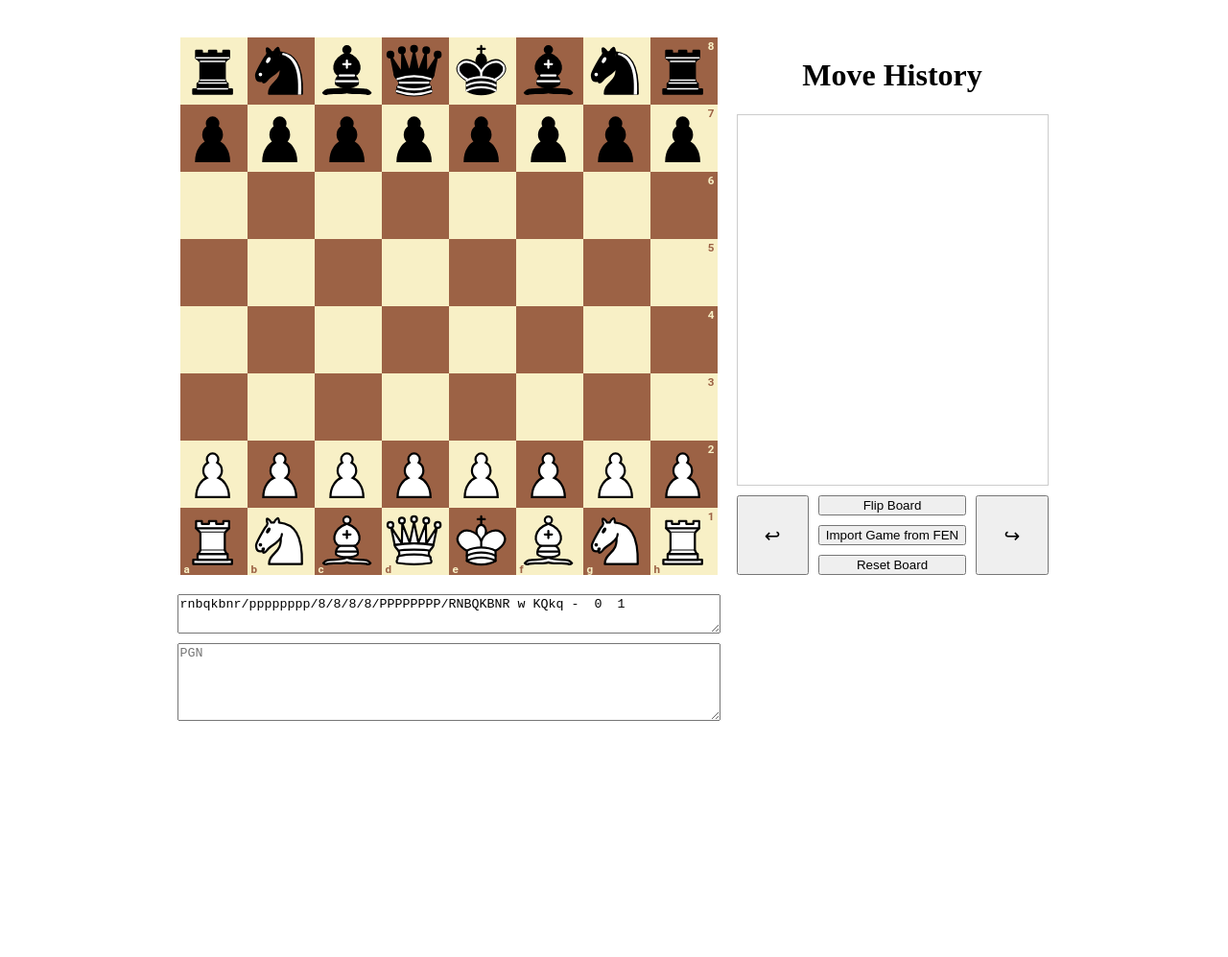
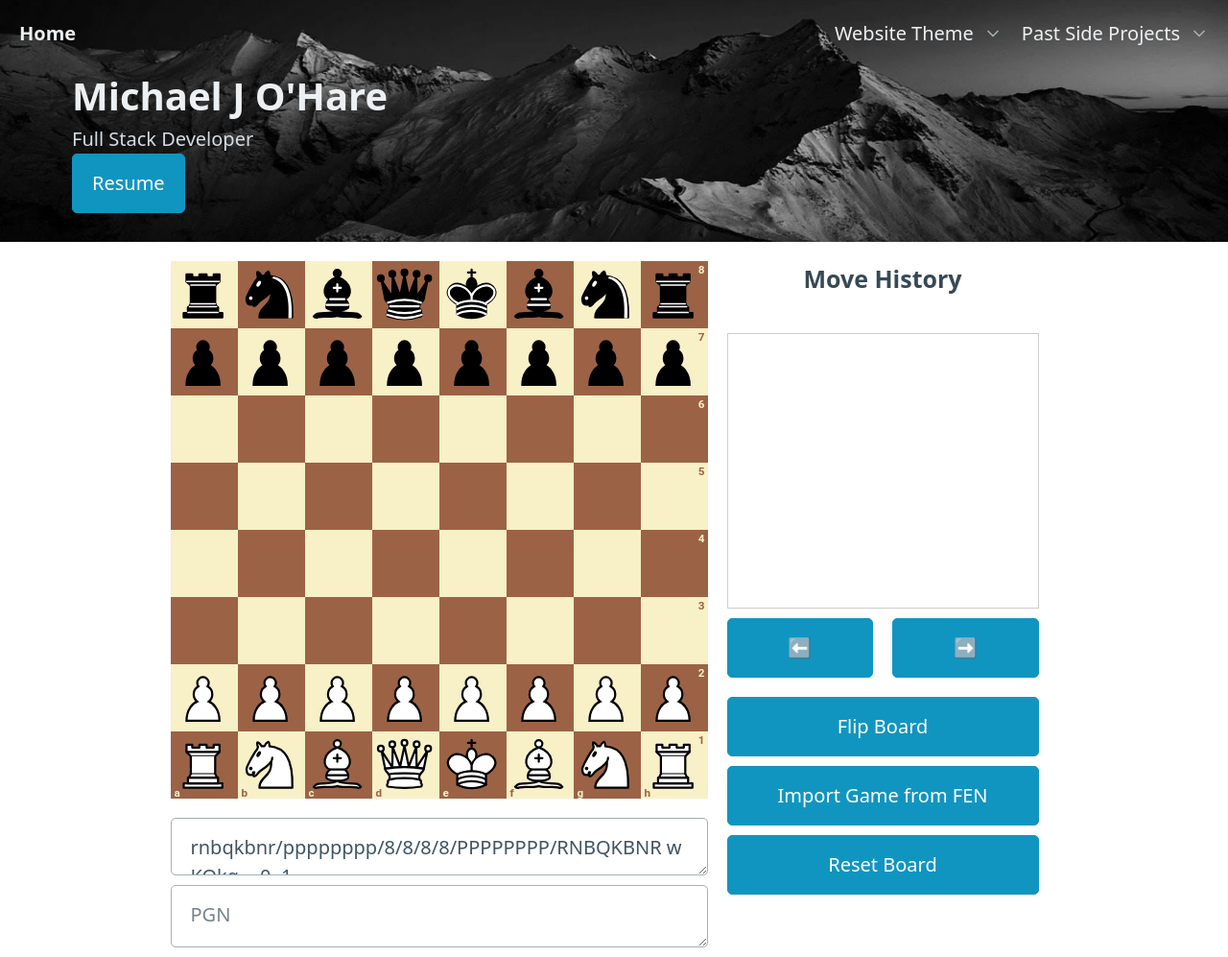
Before and after one commit to MichaelJOHare/michael-j-ohare, a website with bundled scripts: page public/chess/index.html in a window 1280 px wide. Shown: the whole page at 96% size. Before the commit the page ends 800 px from the top, so only its background shows below. Built offline with nearby package versions, Linux system fonts and the light colour scheme.

Commit message:
Fixed some CSS after adding pico, still some touch up work to do

```diff
--- a/public/chess/index.html
+++ b/public/chess/index.html
@@ -2,11 +2,72 @@
 <html lang="en">
   <head>
     <meta charset="UTF-8" />
+    <meta http-equiv="X-UA-Compatible" content="IE=edge" />
     <meta name="viewport" content="width=device-width, initial-scale=1.0" />
+    <link rel="apple-touch-icon" sizes="180x180" href="/apple-touch-icon.png" />
+    <link rel="icon" type="image/png" sizes="32x32" href="/favicon-32x32.png" />
+    <link rel="icon" type="image/png" sizes="16x16" href="/favicon-16x16.png" />
+    <link rel="manifest" href="../site.webmanifest" />
+    <link rel="mask-icon" href="/safari-pinned-tab.svg" color="#2b2d2e" />
+    <meta name="msapplication-TileColor" content="#b91d47" />
+    <meta name="theme-color" content="#ffffff" />
+    <link rel="stylesheet" href="../css/pico.min.css" />
+    <link rel="stylesheet" href="./style.css" />
     <title>Chess</title>
-    <link rel="stylesheet" href="./style.css" />
   </head>
   <body>
+    <div class="hero" data-theme="dark">
+      <nav class="container-fluid">
+        <ul>
+          <li>
+            <a href="../" class="contrast"><strong>Home</strong></a>
+          </li>
+        </ul>
+        <ul>
+          <li>
+            <details role="list" dir="rtl">
+              <summary aria-haspopup="listbox" role="link" class="contrast">
+                Website Theme
+              </summary>
+              <ul role="listbox">
+                <li><a href="#" data-theme-switcher="auto">Auto</a></li>
+                <li><a href="#" data-theme-switcher="light">Light</a></li>
+                <li><a href="#" data-theme-switcher="dark">Dark</a></li>
+              </ul>
+            </details>
+          </li>
+          <li>
+            <details role="list" dir="rtl">
+              <summary aria-haspopup="listbox" role="link" class="contrast">
+                Past Side Projects
+              </summary>
+              <ul role="listbox">
+                <li><a href="../Dino Game/index.html">Dino Game</a></li>
+                <li><a href="./">Cube</a></li>
+                <li>
+                  <a href="../Fizz/index.html">FizzBuzz Interview Question</a>
+                </li>
+                <li>
+                  <a href="https://github.com/MichaelJOHare/number-guess-game"
+                    >Number Guessing Game</a
+                  >
+                </li>
+              </ul>
+            </details>
+          </li>
+        </ul>
+      </nav>
+      <header class="container">
+        <hgroup>
+          <h1>Michael J O'Hare</h1>
+          <h2>Full Stack Developer</h2>
+        </hgroup>
+        <p>
+          <a href="../Resume/Michael_O'Hare_Resume.pdf" role="button">Resume</a>
+        </p>
+      </header>
+    </div>
+    <script src="../js/theme-switcher.js"></script>
     <div id="outer-container">
       <div id="game-container">
         <div class="chessboard-wrapper">
@@ -38,20 +99,20 @@
           </div>
         </div>
         <div id="sidebar">
-          <div id="move-history-title"><h1>Move History</h1></div>
+          <div id="move-history-title"><h4>Move History</h4></div>
           <div id="move-history"></div>
           <div id="fen-import-container" style="display: none">
             <textarea id="fen-input" placeholder="Enter FEN"></textarea>
             <button id="submit-fen">Import FEN</button>
           </div>
           <div id="navigation">
-            <button id="prev-move">↩</button>
-            <div id="flip-fen-import">
-              <button id="flip-board">Flip Board</button>
-              <button id="import-from-fen">Import Game from FEN</button>
-              <button id="reset-board">Reset Board</button>
-            </div>
-            <button id="next-move">↪</button>
+            <button id="prev-move">⬅</button>
+            <button id="next-move">➡</button>
+          </div>
+          <div id="flip-fen-import">
+            <button id="flip-board">Flip Board</button>
+            <button id="import-from-fen">Import Game from FEN</button>
+            <button id="reset-board">Reset Board</button>
           </div>
         </div>
       </div>
--- a/public/chess/main.js
+++ b/public/chess/main.js
@@ -8,6 +8,8 @@ TO DO
  - Refactor promotion selector, lots of repeated code
           -- Maybe redo chessboard highlighter to use SVG for highlighting like drawArrow/Circle
 
+ - Debug reset board further, still holding on to some states (king check highlight square incorrect after reset)
+
  - Go through and change private fields to normal, remove getters.
      -Thought it was a good idea, not liking it now.  Maybe keep setters?  They make sense in my brain
  - Make move piece with click a smooth glide to location
--- a/public/chess/style.css
+++ b/public/chess/style.css
@@ -1,3 +1,38 @@
+:root {
+  --font-weight: 400;
+  --border-radius: 0;
+}
+
+h2,
+h3,
+hgroup > :last-child {
+  font-weight: 200;
+}
+
+.hero {
+  background-color: #394046;
+  background-image: url("../images/hero.png");
+  background-position: center;
+  background-size: cover;
+}
+
+header {
+  padding: var(--spacing-company) 0;
+}
+
+header hgroup > :last-child {
+  color: var(--h3-color);
+}
+
+header hgroup {
+  margin-bottom: var(--spacing-company);
+}
+
+summary[role="link"].contrast:is([aria-current], :hover, :active, :focus) {
+  background-color: transparent;
+  color: var(--contrast-hover);
+}
+
 body {
   margin: 0px;
   display: flex;
@@ -13,16 +48,13 @@ body {
   width: 100%;
   max-width: 1150px;
   margin: auto;
+  padding-top: 20px;
 }
 
 #game-container {
   display: flex;
   justify-content: center;
   width: 100%;
-}
-
-.chessboard-wrapper {
-  margin-left: 20px;
 }
 
 #chessboard-container {
@@ -53,7 +85,7 @@ body {
 
 #sidebar {
   flex-grow: 1;
-  height: 70vmin;
+  height: 85vmin;
   max-width: 325px;
   min-width: 225px;
   margin: 0px 20px 20px 20px;
@@ -70,18 +102,14 @@ body {
   margin-bottom: 10px;
 }
 
-#submit-fen {
+#submit-fen,
+#import-from-fen {
   margin-bottom: 10px;
 }
 
 #navigation {
   display: flex;
   justify-content: space-between;
-}
-
-#flip-fen-import {
-  display: flex;
-  flex-direction: column;
 }
 
 #flip-board,
@@ -92,10 +120,6 @@ body {
 
 #flip-board {
   margin-bottom: 10px;
-}
-
-#reset-board {
-  margin-top: 10px;
 }
 
 #move-history {
@@ -134,7 +158,6 @@ body {
 #next-move {
   cursor: pointer;
   flex-grow: 1;
-  font-size: 20px;
 }
 
 #prev-move {
@@ -162,14 +185,18 @@ body {
 }
 
 #pgn-box {
-  height: 75px;
+  height: 65px;
 }
 
 #fen-box {
-  height: 35px;
+  height: 60px;
 }
 
 @media (max-width: 1010px) {
+  .hero {
+    width: 100%;
+  }
+
   body {
     flex-direction: column;
     align-items: center;
```
